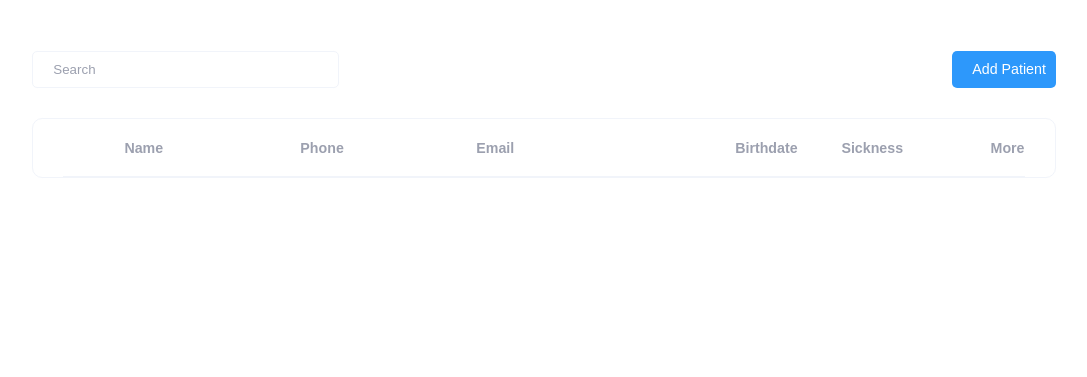
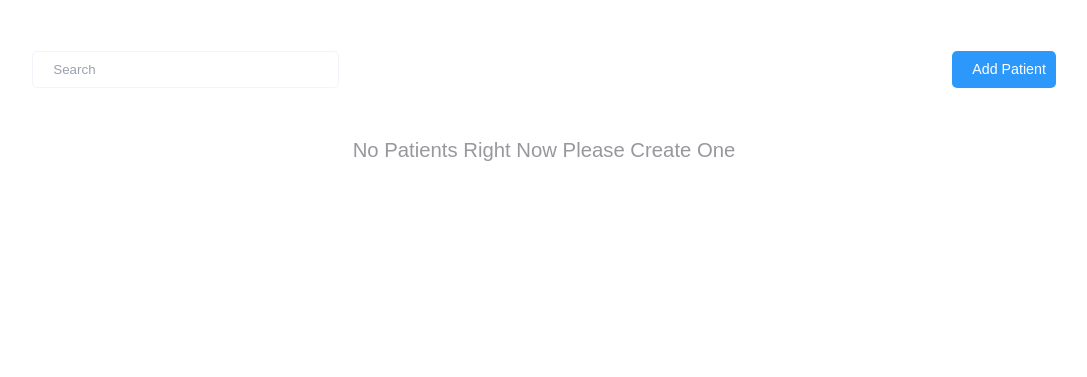
Before and after one commit to hirotachi/brief4-cabinet, a PHP site: page /dashboard.php in a window 1280 px wide. Shown: the part 67-444 px from the top of the page, without its empty margins (96-1183 px from the left). Run offline with PHP 8.4, Linux system fonts and the light colour scheme; the visitor is signed in with stand-in values (Sample User, id 1); data that the repository does not hold is empty; style sheets or scripts are compiled from the project's sources; some libraries are stand-ins or nearby versions.

Commit message:
add patient list placeholder when there no patient is created

```diff
--- a/developement/components/dashboard/patients.component.php
+++ b/developement/components/dashboard/patients.component.php
@@ -15,8 +15,12 @@ $patients = array_map(function ($v) {
 }, $patient->search(page: $page, search: $searchQuery));
 
 ?>
-
-
+<?php if (count($patients) === 0): ?>
+    <p class="patients_placeholder">
+        no patients right now please create one
+    </p>
+<?php endif; ?>
+<?php if (count($patients) > 0): ?>
     <div class="patients">
         <div class="columns">
             <span></span>
@@ -29,7 +33,8 @@ $patients = array_map(function ($v) {
         </div>
         <?php foreach ($patients as $patientData):
             [
-            "id" => $id, "firstName" => $firstName, "lastName" => $lastName, "phoneNumber" => $phone, "email" => $email,
+                "id" => $id, "firstName" => $firstName, "lastName" => $lastName, "phoneNumber" => $phone,
+                "email" => $email,
                 "birthdate" => $date, "sickness" => $sickness
             ] = array_map(function ($v) {
                 return $v ?? "N/A";
@@ -63,6 +68,7 @@ $patients = array_map(function ($v) {
             <?php endfor; ?>
         </div>
     <?php endif ?>
+<?php endif; ?>
 
 <?php require "patient-form.component.php" ?>
 
--- a/developement/src/styles/components/dashboard/_patients.scss
+++ b/developement/src/styles/components/dashboard/_patients.scss
@@ -11,6 +11,16 @@
     padding: 0 3rem;
     border-radius: 1rem;
     gap: unset;
+  }
+
+  &_placeholder {
+    text-align: center;
+    text-transform: capitalize;
+    opacity: .5;
+    margin-top: 5rem;
+    @include tablet {
+      font-size: 2rem;
+    }
   }
 
   &_pagination {
```
Lines whose indentation alone changed are shown as unchanged.
